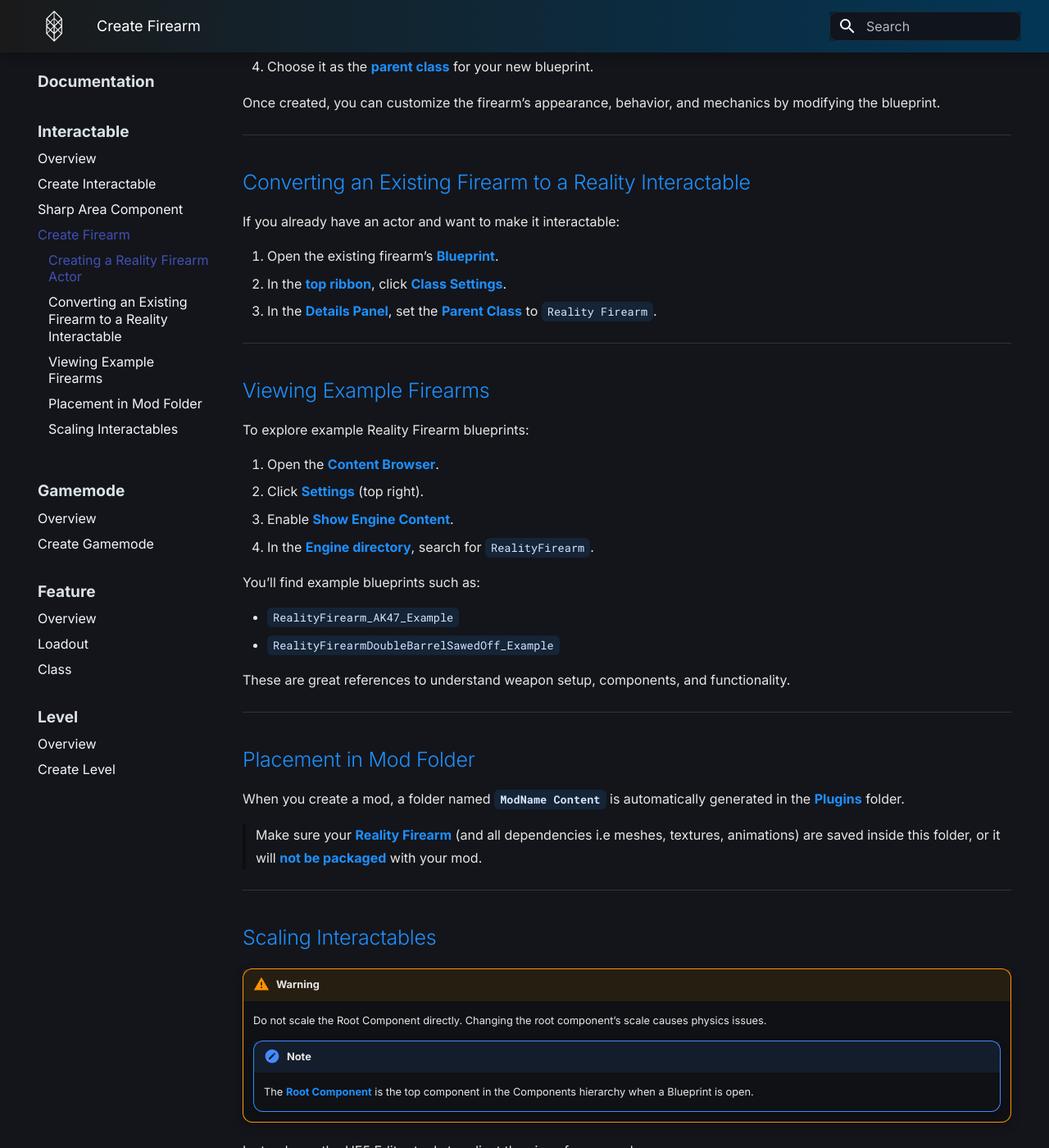
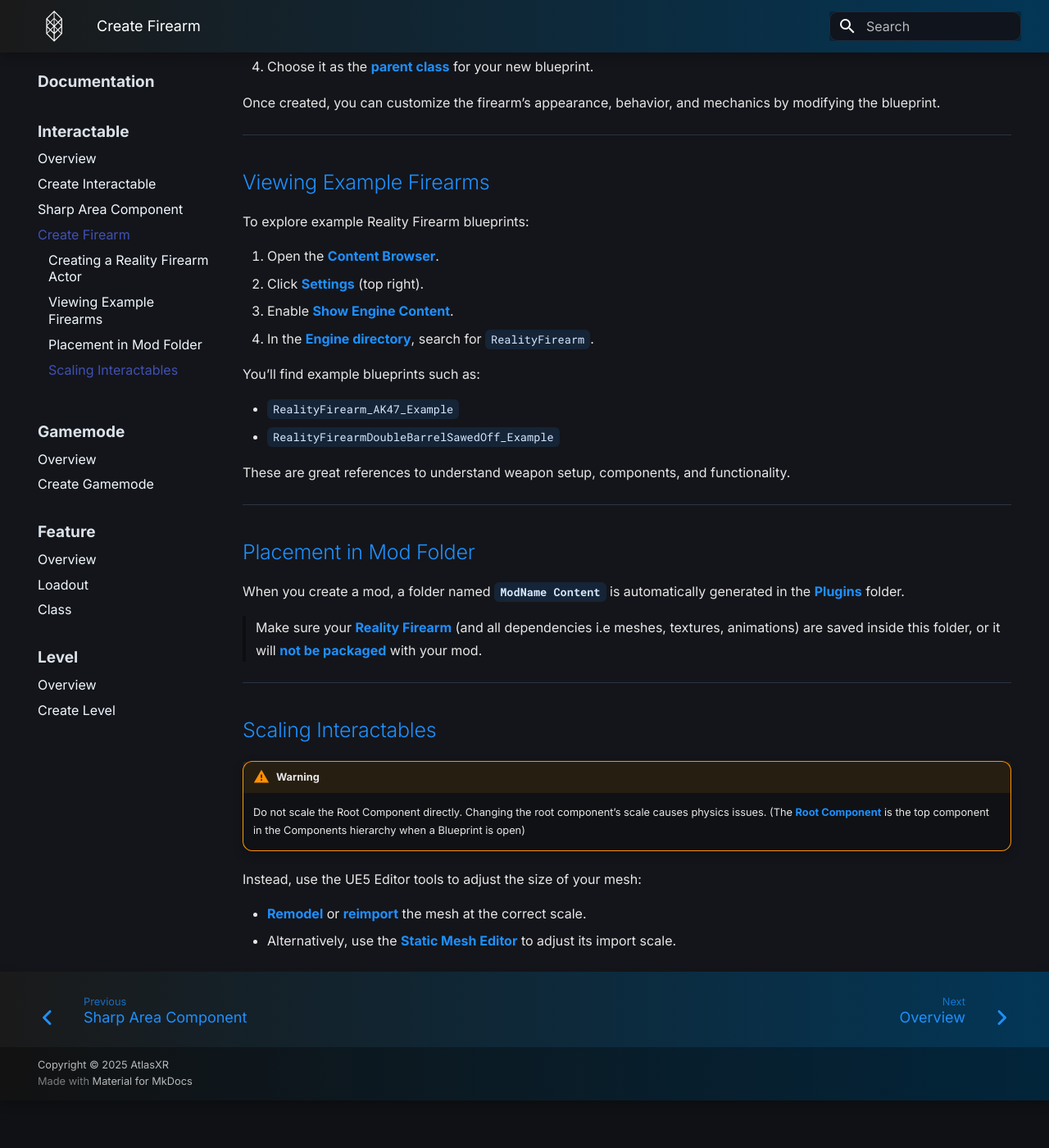
Before and after one commit to AtlasXRInc/RealitySDK-Documentation, an MkDocs documentation site: the page built from Documentation/Source/Documentation/Interactable/CreateFirearm.md, in a window 1280 px wide and 1400 px high, scrolled down 545 px. Shown: the whole window at 82% size. Built offline with MkDocs 1.6.1 and Material for MkDocs 9.7.7, drawn with Linux system fonts in a browser that asks for light colours; after the commit the page ends 1887 px from its top, so only the background shows below that.

Commit message:
Few fixes

```diff
--- a/Documentation/Source/Documentation/Interactable/CreateFirearm.md
+++ b/Documentation/Source/Documentation/Interactable/CreateFirearm.md
@@ -13,15 +13,7 @@
 
 Once created, you can customize the firearm’s appearance, behavior, and mechanics by modifying the blueprint.
 
----
-
-## Converting an Existing Firearm to a Reality Interactable
-
-If you already have an actor and want to make it interactable:
-
-1. Open the existing firearm’s **Blueprint**.
-2. In the **top ribbon**, click **Class Settings**.
-3. In the **Details Panel**, set the **Parent Class** to `Reality Firearm`.
+<!-- TODO Explain the firing system, chambering system and feeding system + API  -->
 
 ---
 
@@ -53,9 +45,7 @@
 
 ## Scaling Interactables
 !!! warning
-    Do not scale the Root Component directly. Changing the root component’s scale causes physics issues.
-    !!! note
-        The **Root Component** is the top component in the Components hierarchy when a Blueprint is open.
+    Do not scale the Root Component directly. Changing the root component’s scale causes physics issues. (The **Root Component** is the top component in the Components hierarchy when a Blueprint is open)
 
 Instead, use the UE5 Editor tools to adjust the size of your mesh:
 
```
Also changed, not shown: Documentation/Source/Documentation/GettingStarted.md (+7 -0 lines), Documentation/Source/Documentation/Interactable/CreateInteractable.md (+1 -9 lines), Documentation/Source/Documentation/Interactable/Overview.md (+16 -0 lines).
